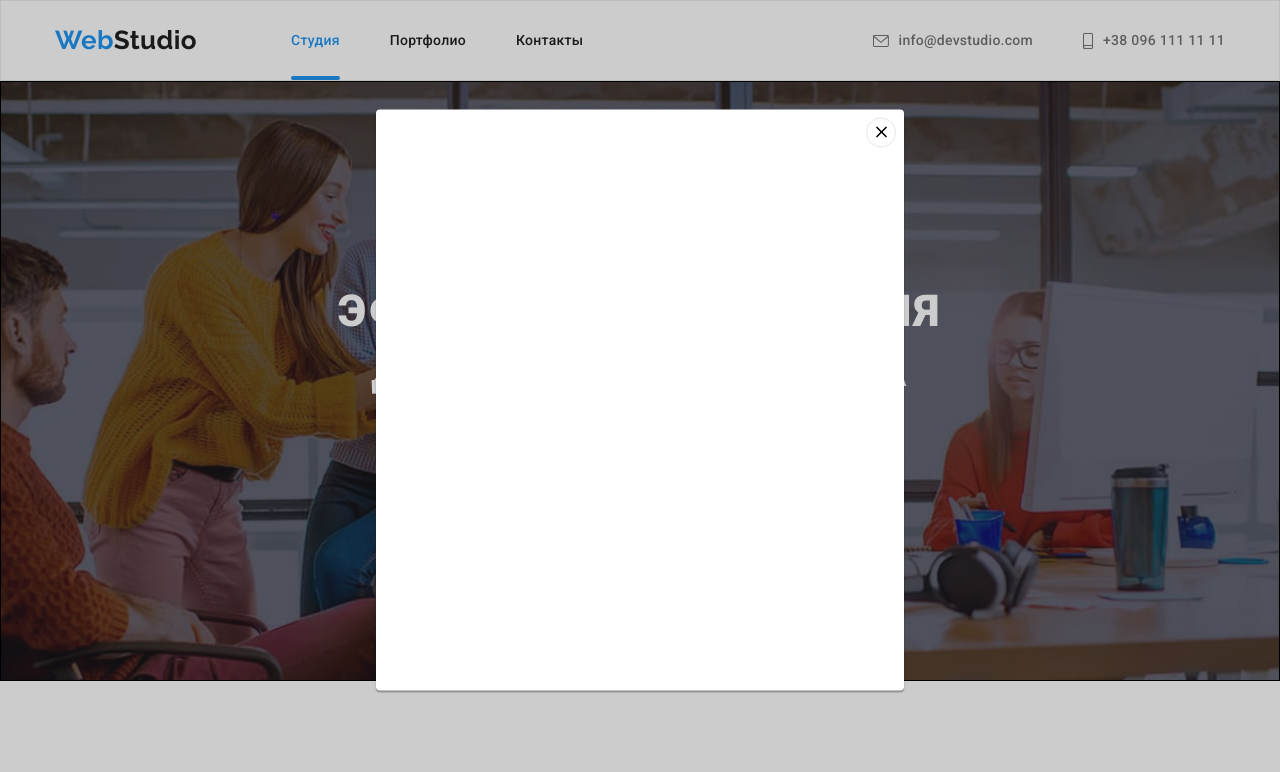
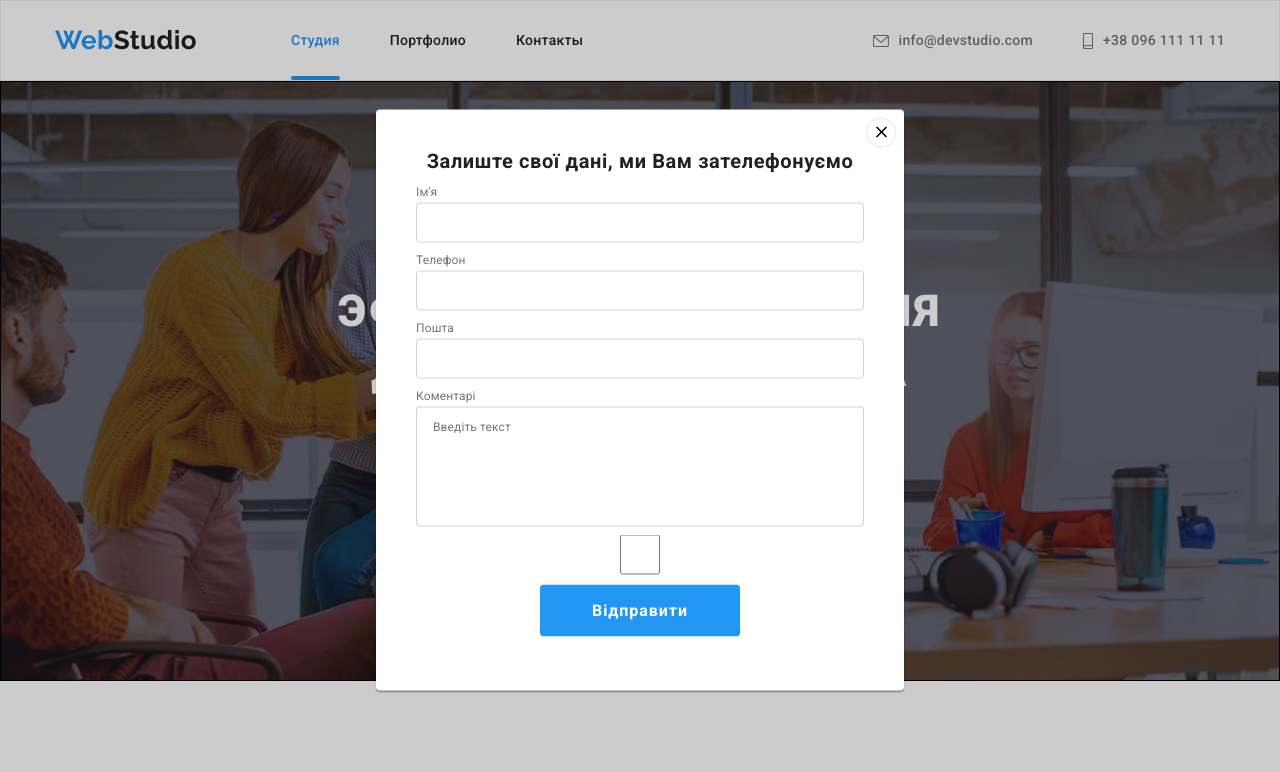
Before and after one commit to Serhiy199/goit-markup-hw-06, a plain HTML site: page index.html in a window 1280 px wide. Both pictures are taken after a click on the button "Заказать услугу". Shown: the top 772 px of the page. Drawn offline with nearby package versions, Linux system fonts and the light colour scheme.

Commit message:
start one

```diff
--- a/css/styles.css
+++ b/css/styles.css
@@ -142,7 +142,7 @@ header {
 
   display: block;
 
-  background-color: #2196F3;
+  background-color: #2196f3;
   border-radius: 2px;
 }
 
@@ -157,7 +157,7 @@ header {
 
 .cont-mail {
   transition: color 250ms cubic-bezier(0.4, 0, 0.2, 1),
-  fill 250ms cubic-bezier(0.4, 0, 0.2, 1);
+    fill 250ms cubic-bezier(0.4, 0, 0.2, 1);
 
   display: flex;
   align-items: center;
@@ -172,7 +172,8 @@ header {
 }
 
 .cont-tel {
-  transition: color 250ms cubic-bezier(0.4, 0, 0.2, 1), fill 250ms cubic-bezier(0.4, 0, 0.2, 1);
+  transition: color 250ms cubic-bezier(0.4, 0, 0.2, 1),
+    fill 250ms cubic-bezier(0.4, 0, 0.2, 1);
 
   display: flex;
   align-items: center;
@@ -239,7 +240,8 @@ header {
 }
 
 .button {
-  transition: color 250ms cubic-bezier(0.4, 0, 0.2, 1), background-color 250ms cubic-bezier(0.4, 0, 0.2, 1);
+  transition: color 250ms cubic-bezier(0.4, 0, 0.2, 1),
+    background-color 250ms cubic-bezier(0.4, 0, 0.2, 1);
 
   min-width: 200px;
   padding: 10px 25px;
@@ -258,13 +260,12 @@ header {
   text-align: center;
   text-decoration: none;
   letter-spacing: 0.06em;
-
 }
 
 .button:hover,
 .button:focus {
   color: #ffffff;
-  background-color: #188CE8;
+  background-color: #188ce8;
 }
 
 /*====== main-content =========*/
@@ -313,7 +314,6 @@ header {
 }
 
 .work-list {
-
   display: flex;
   flex-basis: calc(100%-90px) / 3;
 }
@@ -322,7 +322,7 @@ header {
   margin-right: 30px;
 }
 
-.overley-work-list{
+.overley-work-list {
   position: relative;
 }
 
@@ -344,7 +344,7 @@ header {
   letter-spacing: 0.03em;
   text-transform: uppercase;
 
-  color: #FFFFFF;
+  color: #ffffff;
 
   background-color: rgba(47, 48, 58, 0.8);
 }
@@ -397,7 +397,8 @@ header {
 }
 
 .social-link-team {
-  transition: fill 250ms cubic-bezier(0.4, 0, 0.2, 1), background-color 250ms cubic-bezier(0.4, 0, 0.2, 1);
+  transition: fill 250ms cubic-bezier(0.4, 0, 0.2, 1),
+    background-color 250ms cubic-bezier(0.4, 0, 0.2, 1);
   fill: #afb1b8;
   width: 44px;
   height: 44px;
@@ -535,7 +536,6 @@ header {
 }
 
 .footer-social-link {
-
   transition: background-color 250ms cubic-bezier(0.4, 0, 0.2, 1);
   fill: #ffffff;
   width: 44px;
@@ -577,7 +577,9 @@ header {
 }
 
 .portfolio-button {
-  transition: color 250ms cubic-bezier(0.4, 0, 0.2, 1), background-color 250ms cubic-bezier(0.4, 0, 0.2, 1), box-shadow 250ms cubic-bezier(0.4, 0, 0.2, 1);
+  transition: color 250ms cubic-bezier(0.4, 0, 0.2, 1),
+    background-color 250ms cubic-bezier(0.4, 0, 0.2, 1),
+    box-shadow 250ms cubic-bezier(0.4, 0, 0.2, 1);
 
   min-width: 73px;
   padding: 6px 22px;
@@ -650,11 +652,10 @@ header {
 
   letter-spacing: 0.03em;
 
-  color: #FFFFFF;
+  color: #ffffff;
   background: rgba(33, 150, 243, 0.9);
 
   padding: 63px 24px;
-
 }
 
 .portfolio-link:hover .overley-portfolio-link,
@@ -700,7 +701,8 @@ header {
   width: 100%;
   height: 100%;
 
-  transition: opacity 250ms cubic-bezier(0.4, 0, 0.2, 1), visibility 250ms cubic-bezier(0.4, 0, 0.2, 1);
+  transition: opacity 250ms cubic-bezier(0.4, 0, 0.2, 1),
+    visibility 250ms cubic-bezier(0.4, 0, 0.2, 1);
 
   background-color: rgba(0, 0, 0, 0.2);
 }
@@ -719,11 +721,12 @@ header {
   width: 528px;
   height: 581px;
 
-  background-color: #FFFFFF;
-  box-shadow: 0px 1px 3px rgba(0, 0, 0, 0.12),
-  0px 1px 1px rgba(0, 0, 0, 0.14),
-  0px 2px 1px rgba(0, 0, 0, 0.2);
-  border-radius: 4px
+  background-color: #ffffff;
+  box-shadow: 0px 1px 3px rgba(0, 0, 0, 0.12), 0px 1px 1px rgba(0, 0, 0, 0.14),
+    0px 2px 1px rgba(0, 0, 0, 0.2);
+  border-radius: 4px;
+
+  padding: 40px;
 }
 
 .modal-close-btn {
@@ -743,3 +746,78 @@ header {
   background-color: transparent;
   cursor: pointer;
 }
+
+.modal-titel {
+  font-style: normal;
+  font-weight: 700;
+  font-size: 20px;
+  line-height: calc(23 / 20);
+  text-align: center;
+  letter-spacing: 0.03em;
+
+  margin-bottom: 12px;
+
+  color: #212121;
+}
+
+.modal-input {
+  width: 100%;
+  height: 40px;
+  border: 1px solid rgba(33, 33, 33, 0.2);
+    border-radius: 4px;
+  background-color: transparent;
+
+  margin-bottom: 10px;
+}
+
+.modal-btn {
+  display: block;
+  margin: 0 auto;
+}
+
+.placeholder{
+  padding-left: 16px;
+  padding-top: 12px;
+}
+.modal-input::placeholder {
+  font-style: normal;
+  font-weight: 400;
+  font-size: 12px;
+  line-height: 14px;
+  letter-spacing: 0.01em;
+
+  color: rgba(117, 117, 117, 0.5);
+}
+
+.modal-label {
+  display: block;
+  font-style: normal;
+  font-weight: 400;
+  font-size: 12px;
+  line-height: calc(14/12);
+
+  margin-bottom: 4px;
+
+  letter-spacing: 0.01em;
+
+  color: #757575;
+}
+
+.сomments {
+  height: 120px;
+  width: 100%;
+  border: 1px solid rgba(33, 33, 33, 0.2);
+  border-radius: 4px;
+  resize: none;
+
+  font-style: normal;
+  font-weight: 400;
+  font-size: 12px;
+  line-height: 14px;
+  letter-spacing: 0.01em;
+
+  color: rgba(117, 117, 117, 0.5);
+
+  padding-top: 12px;
+  padding-left: 16px;
+}
--- a/index.html
+++ b/index.html
@@ -371,6 +371,28 @@
                     <use href="./images/icons.svg.svg#icon-close"></use>
                 </svg>
             </button>
+            <p class="modal-titel"> Залиште свої дані, ми Вам зателефонуємо</p>
+            <form class="modal-form">
+                <div>
+                    <label class="modal-label" for="username"> Ім'я</label>
+                        <input type="text" name="username" class="modal-input" id="username" />
+                </div>
+               <div>
+                    <label class="modal-label" for="tel">Телефон</label>
+                        <input type="tel" name="tel" class="modal-input" title="+380 (95) 555-55-55"
+                        pattern="[\+]\d{3}\s[\(]\d{2}[\)]\s\d{3}[\-]\d{2}[\-]\d{2}" id="tel" />
+               </div>
+               <div>
+                    <label class="modal-label" for="email">Пошта</label>
+                        <input type="email" name="email" class="modal-input" id="email" />
+               </div>
+               <div>
+                    <label class="modal-label" for="сomments">Коментарі</label>
+                        <textarea name="сomments" id="сomments" class="сomments" placeholder="Введіть текст"></textarea>
+               </div>
+                <input type="checkbox" name="" class="modal-input" />
+                <button type="submit" class="button modal-btn">Відправити</button>
+            </form>
         </div>
     </div>
 
```
